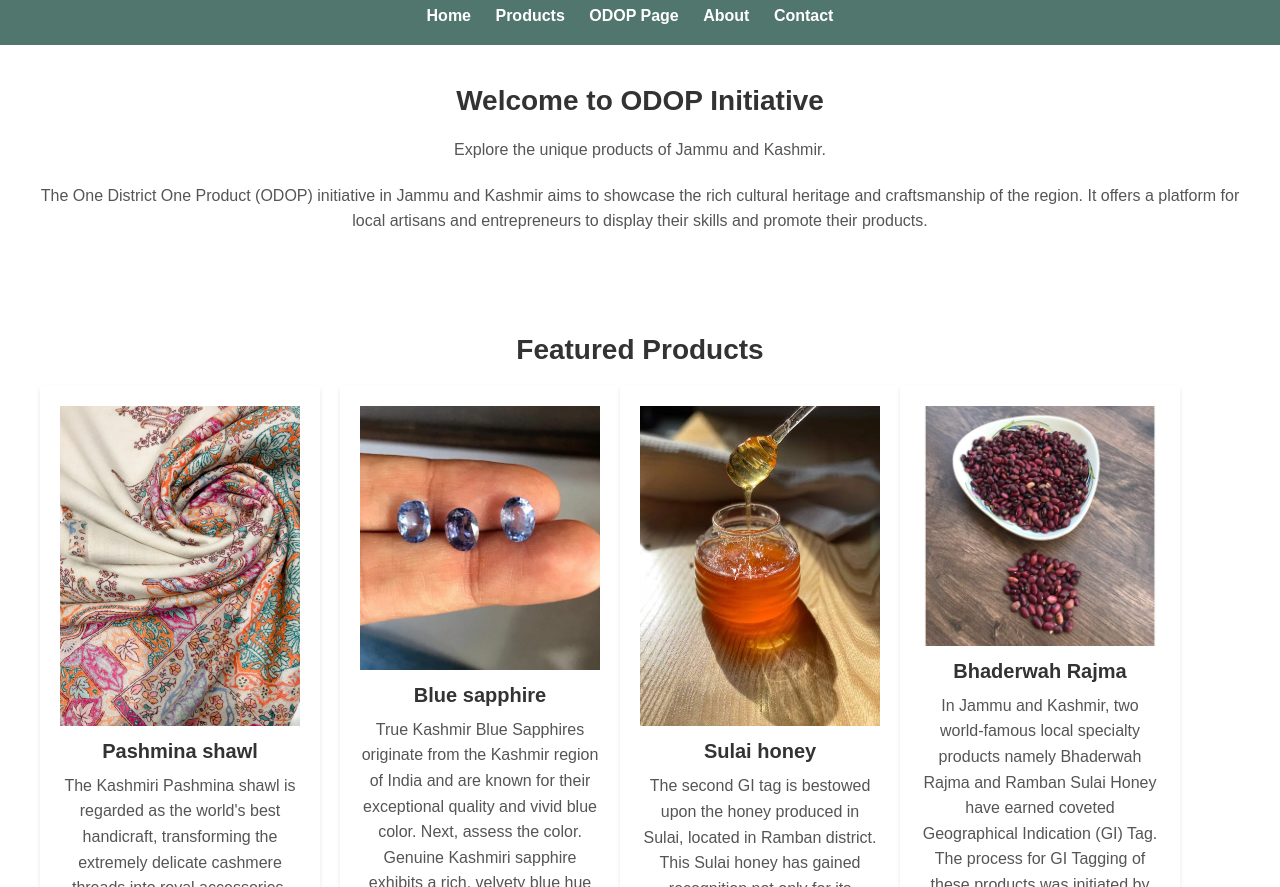
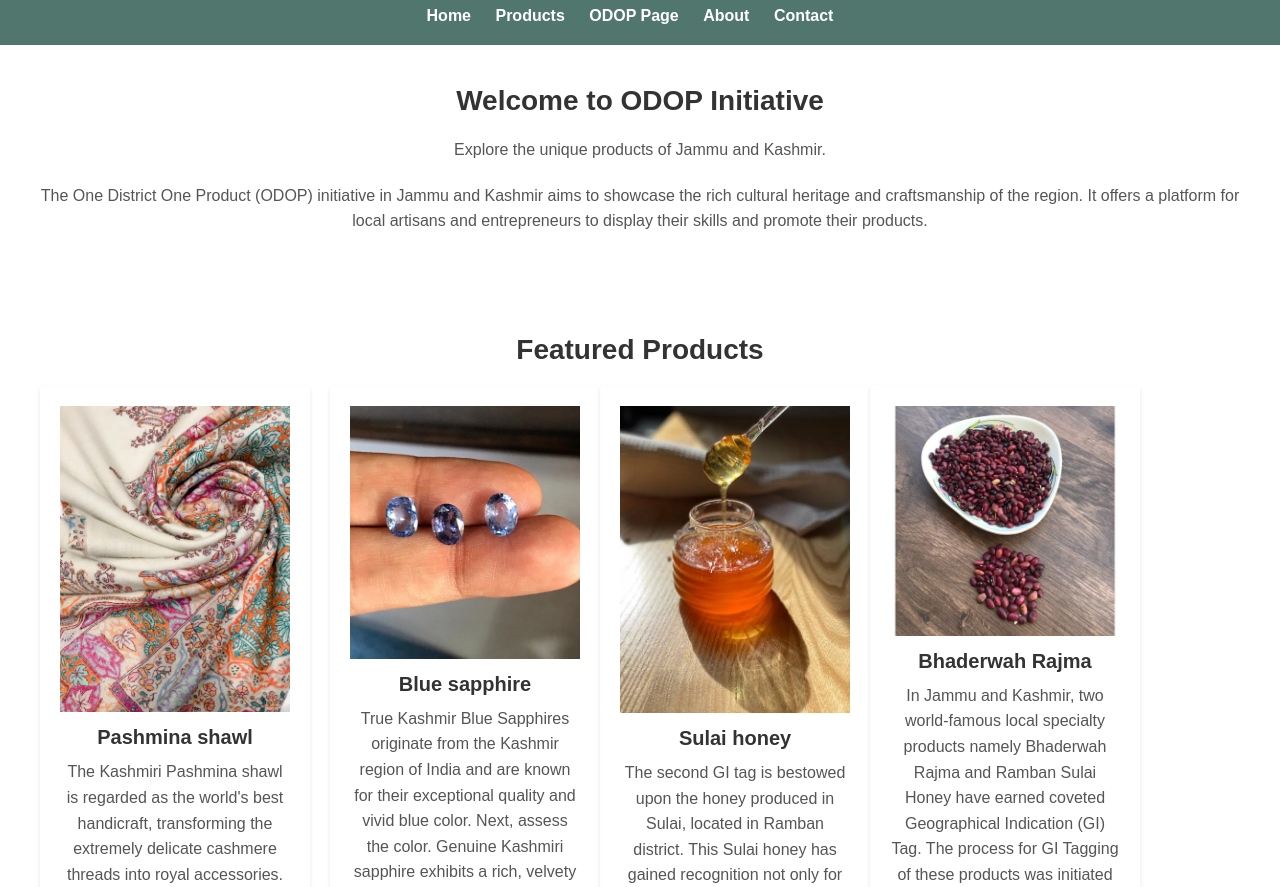
Before and after one commit to theayanmalik/sih, a plain HTML site: page index.html in a window 1280 px wide. Shown: the part 65-952 px from the top of the page. Drawn offline with Linux system fonts and the light colour scheme; a script that the page names is missing.

Commit message:
Update styles.css
ss

```diff
--- a/styles.css
+++ b/styles.css
@@ -74,7 +74,7 @@ section p {
     margin-bottom: 20px;
     border-radius: 4px;
     box-shadow: 0 2px 4px rgba(0, 0, 0, 0.1);
-    max-width: 280px;
+    max-width: 270px;
     float: left;
 }
 
```
